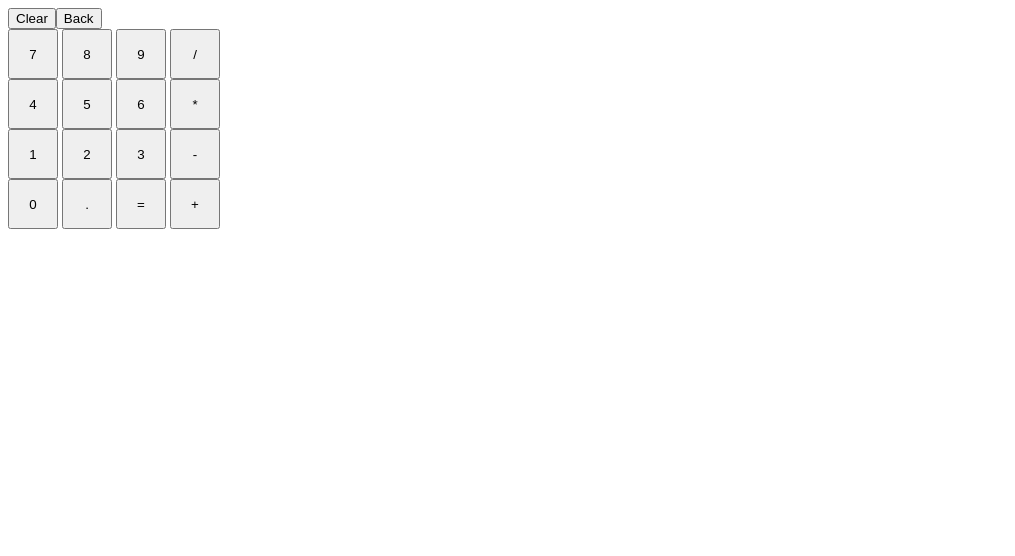
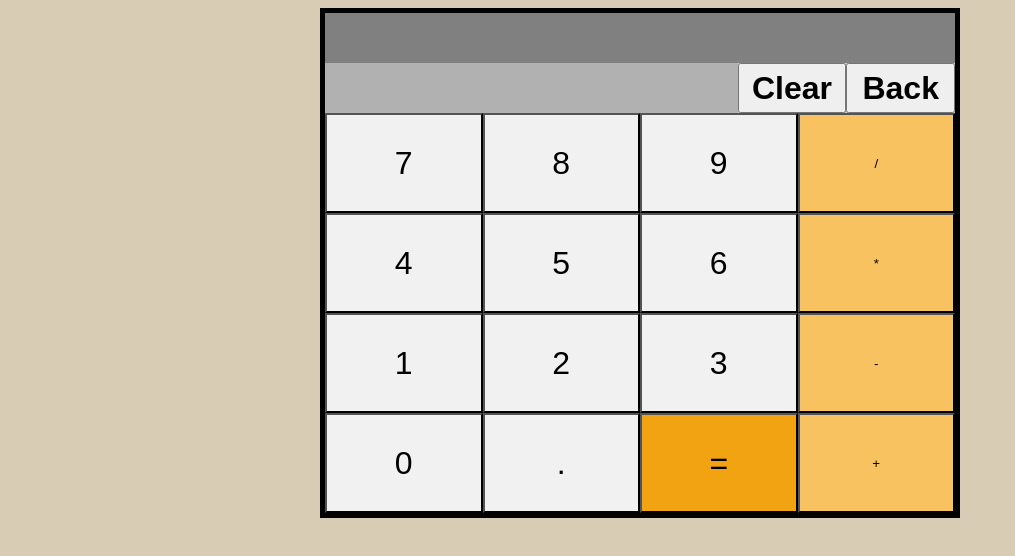
Before and after one commit to daltonoswald/calculator, a plain HTML site: page index.html in a window 1280 px wide. Shown: the whole page, without its empty margins (0-1015 px from the left). Drawn offline with Linux system fonts and the light colour scheme.

Commit message:
fixed many errors and added styles

```diff
--- a/index.html
+++ b/index.html
@@ -9,38 +9,38 @@
 <body>
     <div class="calculator">
       <div id="lastDisplay"></div>
-    <div class="topRow">
-    <div id="display"></div>
-    <button class="clear" id="clear">Clear</button>
-    <button class="backspace" id="backspace">Back</button>
-    </div>
+      <div class="topRow">
+        <div id="display"></div>
+        <button class="clear" id="clear">Clear</button>
+        <button class="backspace" id="backspace">Back</button>
+      </div>
     <div class="btnContainer">
         <div class="btnRow1">
         <button class="btn" data-number id="number7" value="7">7</button>
         <button class="btn" data-number id="number8" value="8">8</button>
         <button class="btn" data-number id="number9" value="9">9</button>
-        <button class="btn" data-operator id="percent" value="/">/</button>
+        <button class="btnOp" data-operator id="percent" value="/">/</button>
         </div>
 
         <div class="btnRow2">
         <button class="btn" data-number id="number4" value="4">4</button>
         <button class="btn" data-number id="number5" value="5">5</button>
         <button class="btn" data-number id="number6" value="6">6</button>
-        <button class="btn" data-operator id="multiply" value="*">*</button>
+        <button class="btnOp" data-operator id="multiply" value="*">*</button>
         </div>
 
         <div class="btnRow3">
         <button class="btn" data-number id="number1" value="1">1</button>
         <button class="btn" data-number id="number2" value="2">2</button>
         <button class="btn" data-number id="number3" value="3">3</button>
-        <button class="btn" data-operator id="subtract" value="-">-</button>
+        <button class="btnOp" data-operator id="subtract" value="-">-</button>
         </div>
 
         <div class="btnRow4">
         <button class="btn" data-number id="number0" value="0">0</button>
         <button class="btn" data-decimal id="decimal" value=".">.</button>
         <button class="btn" id="equals" value="=" onclick=operate()>=</button>
-        <button class="btn" data-operator id="add" value="+">+</button>
+        <button class="btnOp" data-operator id="add" value="+">+</button>
         </div>
     </div>
     </div>
--- a/javascript.js
+++ b/javascript.js
@@ -2,6 +2,9 @@ let firstNumber = "";
 let secondNumber = "";
 let operator = "";
 let currentOperation = null
+
+if (isNaN(firstNumber)) number = 0;
+
 const display = document.querySelector('#display');
 const numberBtn = document.querySelectorAll('[data-number]');
 const operatorBtn = document.querySelectorAll('[data-operator]');
@@ -27,35 +30,41 @@ button.addEventListener('click', () => setOperator(button.textContent))
 );
 
 function decimalPoint() {
+    if (display.textContent === '')
+    display.textContent = '0';
     if (display.textContent.includes('.')) return;
     display.textContent += '.';
 }
 
 function setOperator(operator) {
     if (currentOperation !== null) evaluate();
+    if (firstNumber === NaN) clear();
     firstNumber = display.textContent;
+    if (firstNumber === '') firstNumber = 0;
     currentOperation = operator;
     lastDisplay.textContent = `${firstNumber} ${currentOperation} `;
     display.textContent = "";
 }
 
 function evaluate() {
-    if (currentOperation === '/' && display.textContent === '0') {
+    if (currentOperation === '/' && display.textContent === '0' || display.textContent === '0.') {
         alert("You cannot divide by 0! Clearing calculator!");
         clear();
         return;
     }
     if (currentOperation === null) return;
     secondNumber = display.textContent
+    if (display.textContent === "") return;
     display.textContent = rounding(operate(firstNumber, currentOperation, secondNumber));
     lastDisplay.textContent = `${firstNumber} ${currentOperation} ${secondNumber} =`
+    currentOperation = null;
 }
 
 function clear() {
     firstNumber = "";
     secondNumber = "";
     operator = "";
-    display.textContent = "0"
+    display.textContent = ""
     lastDisplay.textContent = ""
     currentOperation = null
 };
--- a/styles.css
+++ b/styles.css
@@ -1,23 +1,61 @@
+body {
+    background-color: #d8ccb4;
+    margin-left: 25%;
+    margin-right: 25%;
+    height: 100%;
+}
+
+.calculator {
+    border: 5px solid black;
+}
+
 .topRow {
     display: flex;
 }
 
+#display {
+    background-color: rgb(177, 177, 177);
+    height: 50px;
+    width: 100%;
+    font-size: 32px;
+}
+
+#lastDisplay {
+    background-color: gray;
+    height: 50px;
+    width: 100%;
+    font-size: 32px;
+}
+
+#clear, #backspace {
+    font-size: 32px;
+    font-weight: 700;
+    width: 25%;
+}
+
+.btnContainer {
+    display: flex;
+    flex-direction: column;
+    height: 100%;
+}
+
+.btnRow1, .btnRow2, .btnRow3, .btnRow4 {
+    display: flex;
+    flex: 1;
+}
+
 .btn {
-    height: 50px;
-    width: 50px;
+    background-color: rgb(241, 241, 241);
+    flex: 1;
+    height: 100px;
+    font-size: 32px;
 }
 
 .btnOp{
-    height: 50px;
-    width: 50px;
+   flex: 1;
+   background-color: rgb(247, 194, 95)
 }
 
-/* #display {
-    background-color: red;
-    height: 50px;
+#equals {
+    background-color: rgb(241, 163, 18);
 }
-
-#lastDisplay {
-    background-color: blue;
-    height: 50px;
-} */
```
